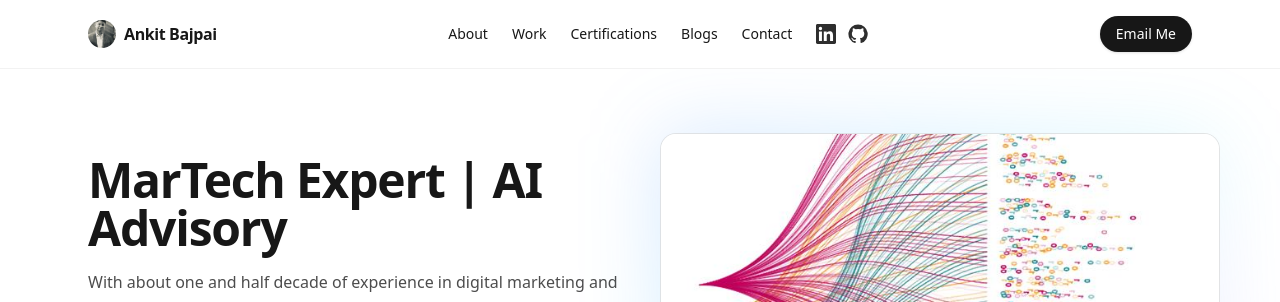
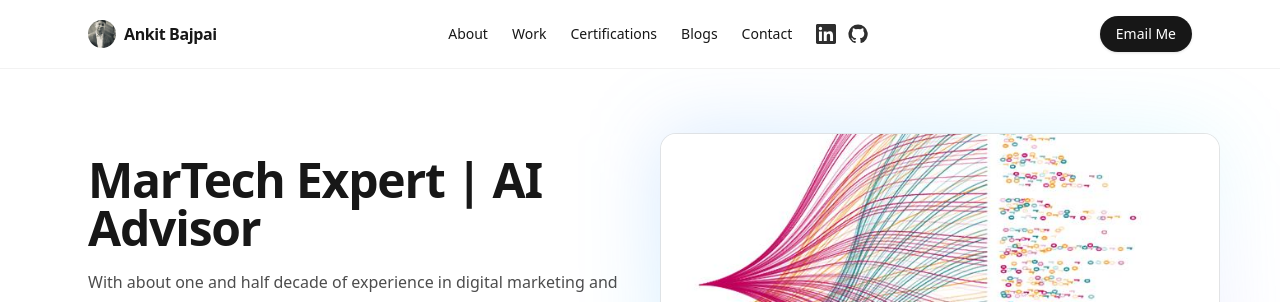
Before and after one commit to sfmc99/mypersonalwebsite, a Next.js app: page / in a window 1280 px wide. Shown: the top 302 px of the page. Built offline with nearby package versions, Linux system fonts and the light colour scheme.

Commit message:
chore(profile): update title to 'MarTech Expert | AI Advisor'

```diff
--- a/src/content/profile.ts
+++ b/src/content/profile.ts
@@ -34,7 +34,7 @@ export interface Profile {
 
 export const profile: Profile = {
   name: "Ankit Bajpai",
-  title: "MarTech Expert | AI Advisory",
+  title: "MarTech Expert | AI Advisor",
   bio: "With about one and half decade of experience in digital marketing and technology consulting, I specialize in leveraging AI and customer data intelligence to create hyper-personalized experiences that drive business growth. As the Head of Digital Marketing Practice at Nagarro, I lead breakthrough strategies that redefine modern marketing for global brands. Let’s connect and explore how Data Intelligence + Technology + AI can transform your customer engagement.",
   experience: [
   {
```
